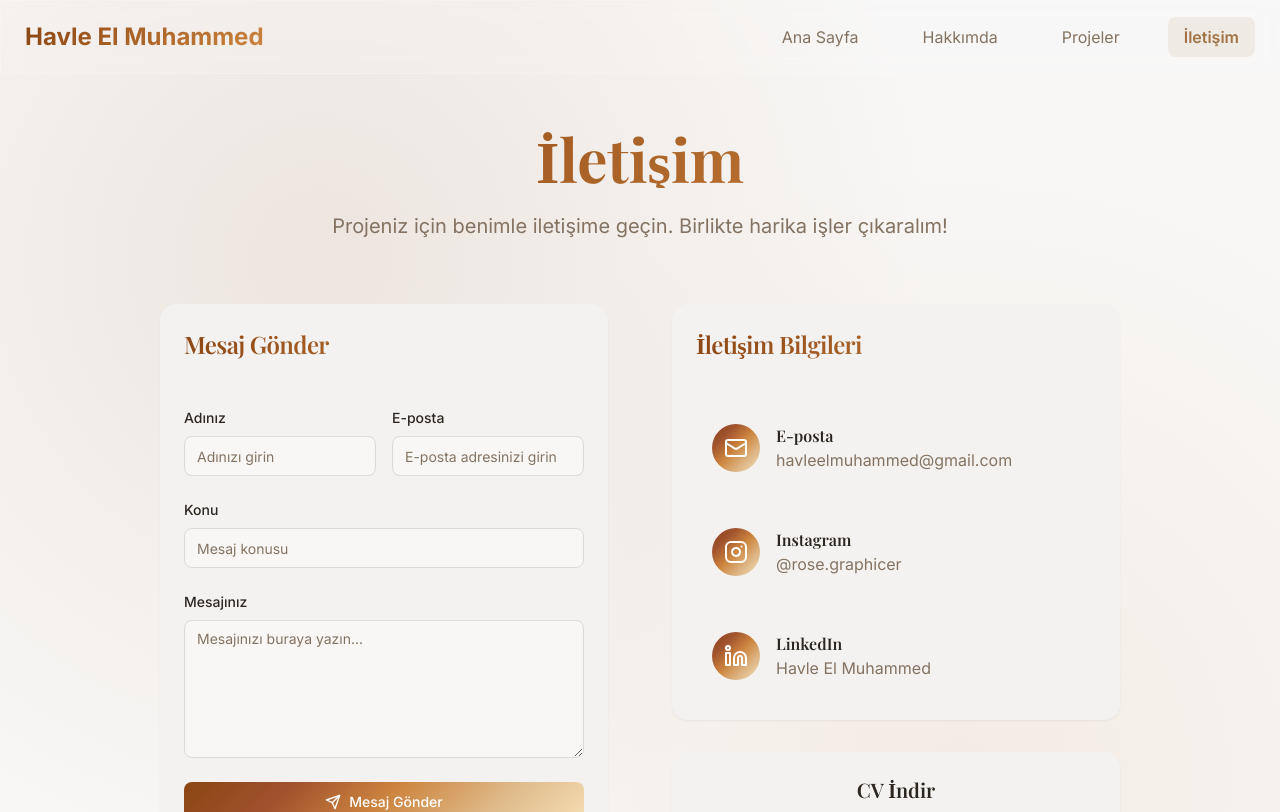
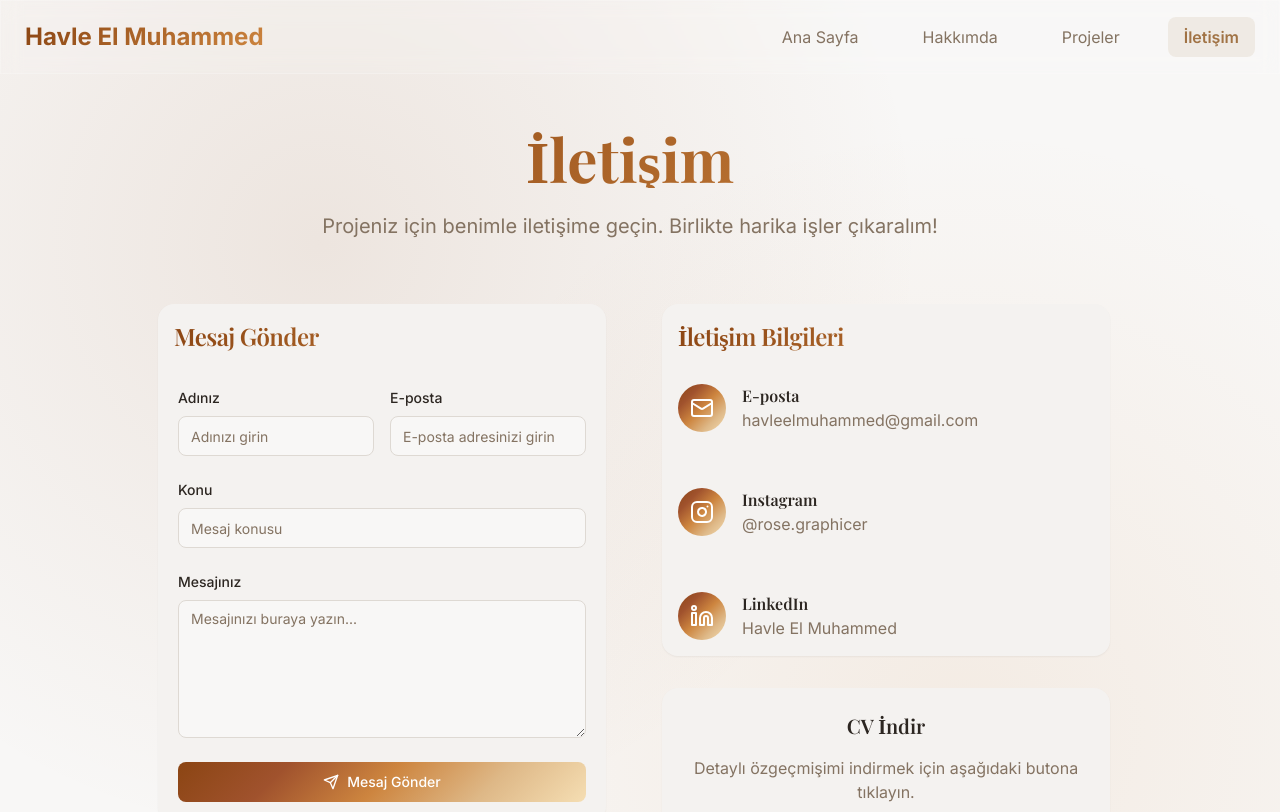
Before and after one commit to HuzeyfeEM/havle-portfolio, a React (Vite) app: page /iletisim in a window 1280 px wide. Shown: the top 812 px of the page. Built offline with nearby package versions, Linux system fonts and the light colour scheme.

Commit message:
Duzenleme

```diff
--- a/src/components/ui/card.jsx
+++ b/src/components/ui/card.jsx
@@ -6,7 +6,7 @@ const Card = React.forwardRef(({ className, ...props }, ref) => (
   <div
     ref={ref}
     className={cn(
-      "rounded-lg border bg-card text-card-foreground shadow-sm",
+      "rounded-lg border bg-card text-card-foreground shadow-sm ",
       className
     )}
     {...props}
@@ -17,7 +17,7 @@ Card.displayName = "Card";
 const CardHeader = React.forwardRef(({ className, ...props }, ref) => (
   <div
     ref={ref}
-    className={cn("flex flex-col space-y-1.5 p-6", className)}
+    className={cn("flex flex-col space-y-1.5 p-4", className)}
     {...props}
   />
 ));
--- a/src/pages/ContactPage.jsx
+++ b/src/pages/ContactPage.jsx
@@ -99,7 +99,7 @@ const ContactPage = () => {
   ];
 
   return (
-    <div className="min-h-screen overflow-x-hidden">
+    <div className="min-h-screen overflow-x-hidden sm:mr-100px sm:pr-5">
       <Header />
       <AdminSecretButton />
 
@@ -119,7 +119,7 @@ const ContactPage = () => {
             </p>
           </motion.div>
 
-          <div className="grid lg:grid-cols-2 gap-8 sm:gap-12 min-w-0 justify-items-center">
+          <div className="grid lg:grid-cols-2 gap-8 sm:gap-12 min-w-0 justify-items-center ">
             {/* Form */}
             <motion.div
               initial={{ opacity: 0, x: -50 }}
@@ -127,13 +127,13 @@ const ContactPage = () => {
               transition={{ duration: 0.8, delay: 0.2 }}
               className="w-full"
             >
-              <Card className="glass-effect border-0 w-full max-w-md rounded-2xl mx-auto">
+              <Card className="glass-effect border-0 w-full max-w-md rounded-2xl mx-auto sm:mr-0" style ={{}}>
                 <CardHeader>
                   <CardTitle className="text-2xl text-gradient">
                     Mesaj Gönder
                   </CardTitle>
                 </CardHeader>
-                <CardContent className="p-6">
+                <CardContent className="p-5 ">
                   <form onSubmit={handleSubmit} className="space-y-6">
                     <div className="grid md:grid-cols-2 gap-4 min-w-0">
                       <div>
@@ -217,7 +217,7 @@ const ContactPage = () => {
                     İletişim Bilgileri
                   </CardTitle>
                 </CardHeader>
-                <CardContent className="space-y-6 p-6">
+                <CardContent className="space-y-6 p-0">
                   {contactInfo.map((info, index) => (
                     <motion.a
                       key={index}
```
